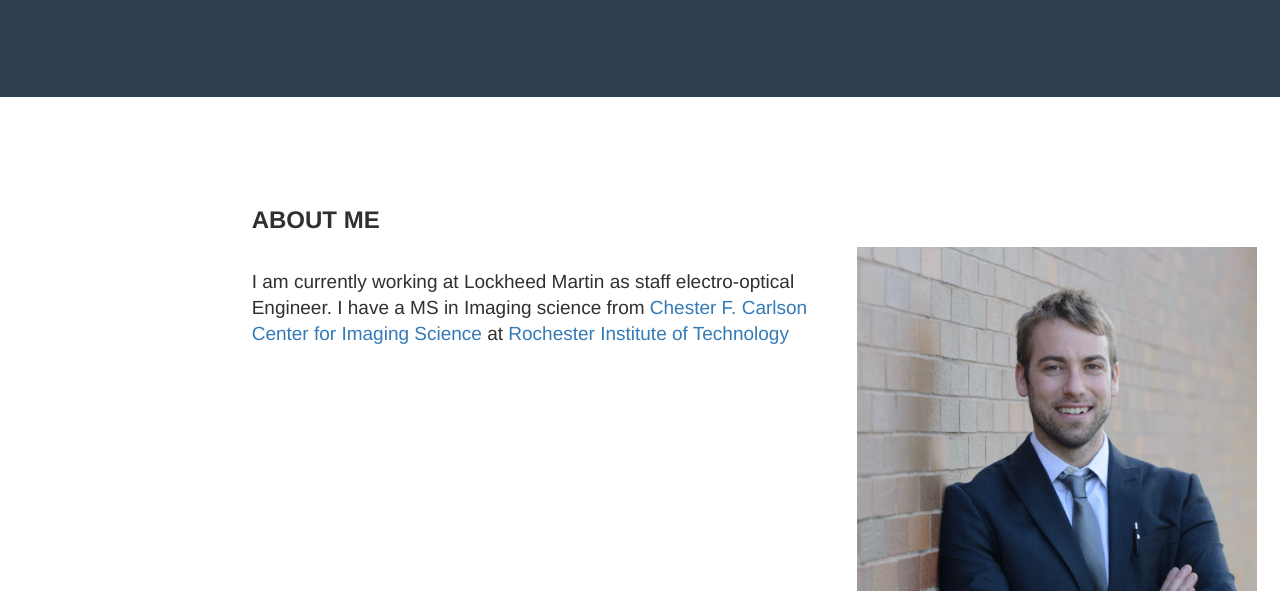
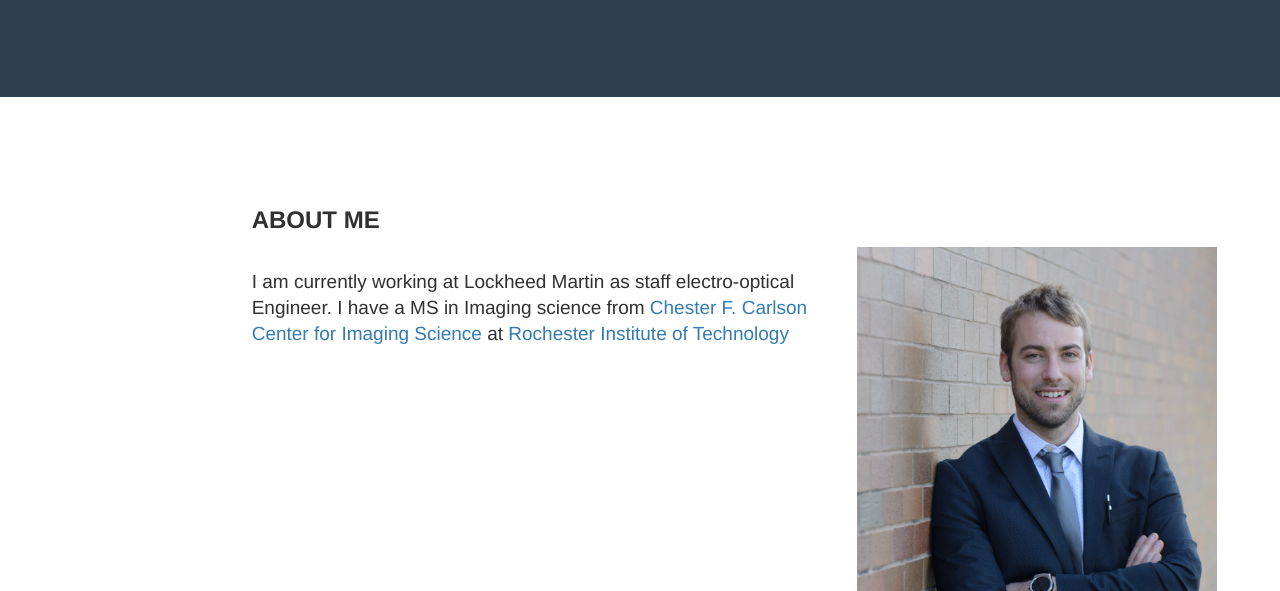
Before and after one commit to jareddvancor/jareddvancor.github.io, a plain HTML site: page index.html in a window 1280 px wide. Shown: the part 361-952 px from the top of the page. Drawn offline with nearby package versions, Linux system fonts and the light colour scheme.

Commit message:
Update index.html

```diff
--- a/index.html
+++ b/index.html
@@ -299,7 +299,7 @@
       </div>
       <div class="col-sm-2">
         <br><br><br>
-      <span><img src="images/jared.jpg" alt="Jared D. Van Cor" style="width:400px;height:400px;"></span>
+      <span><img src="images/jared.jpg" alt="Jared D. Van Cor" style="width:360px;height:360px;"></span>
     </div>
   </div>
 </div>
```
